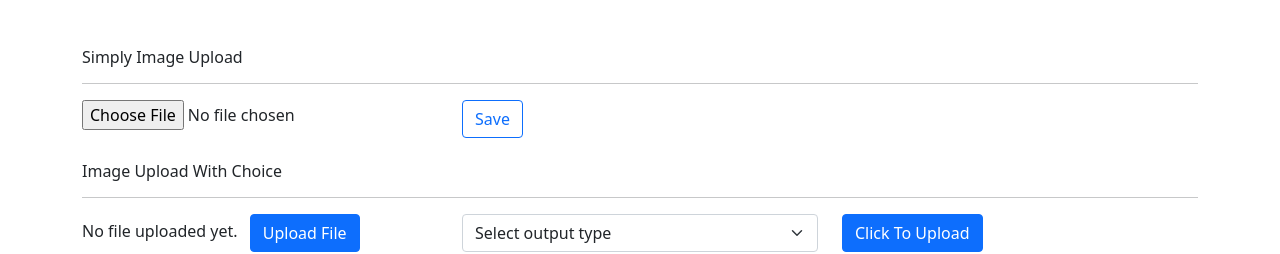
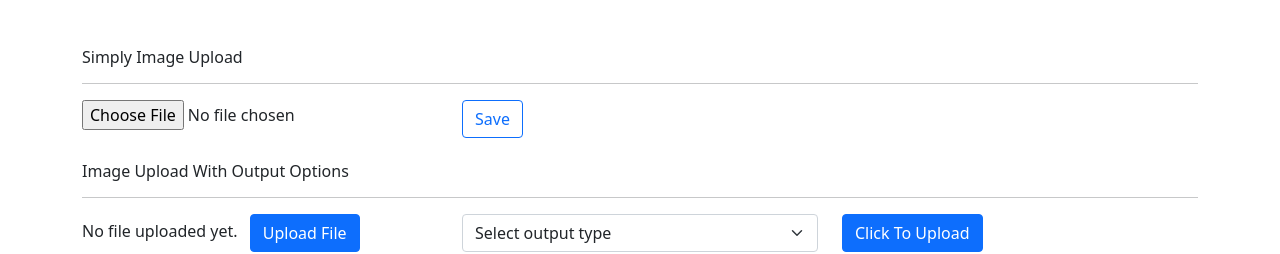
Before and after one commit to paribartankalathoki/file-upload, an Angular app: page / in a window 1280 px wide. Shown: the top 254 px of the page. Built offline with nearby package versions, Linux system fonts and the light colour scheme.

Commit message:
added normal image upload option

```diff
--- a/src/app/image-upload/image-upload.component.html
+++ b/src/app/image-upload/image-upload.component.html
@@ -26,7 +26,7 @@
 
     <div class="row">
         <div class="col-sm-12">
-            <h6>Image Upload With Choice</h6>
+            <h6>Image Upload With Output Options</h6>
             <hr />
         </div>
     </div>
```
